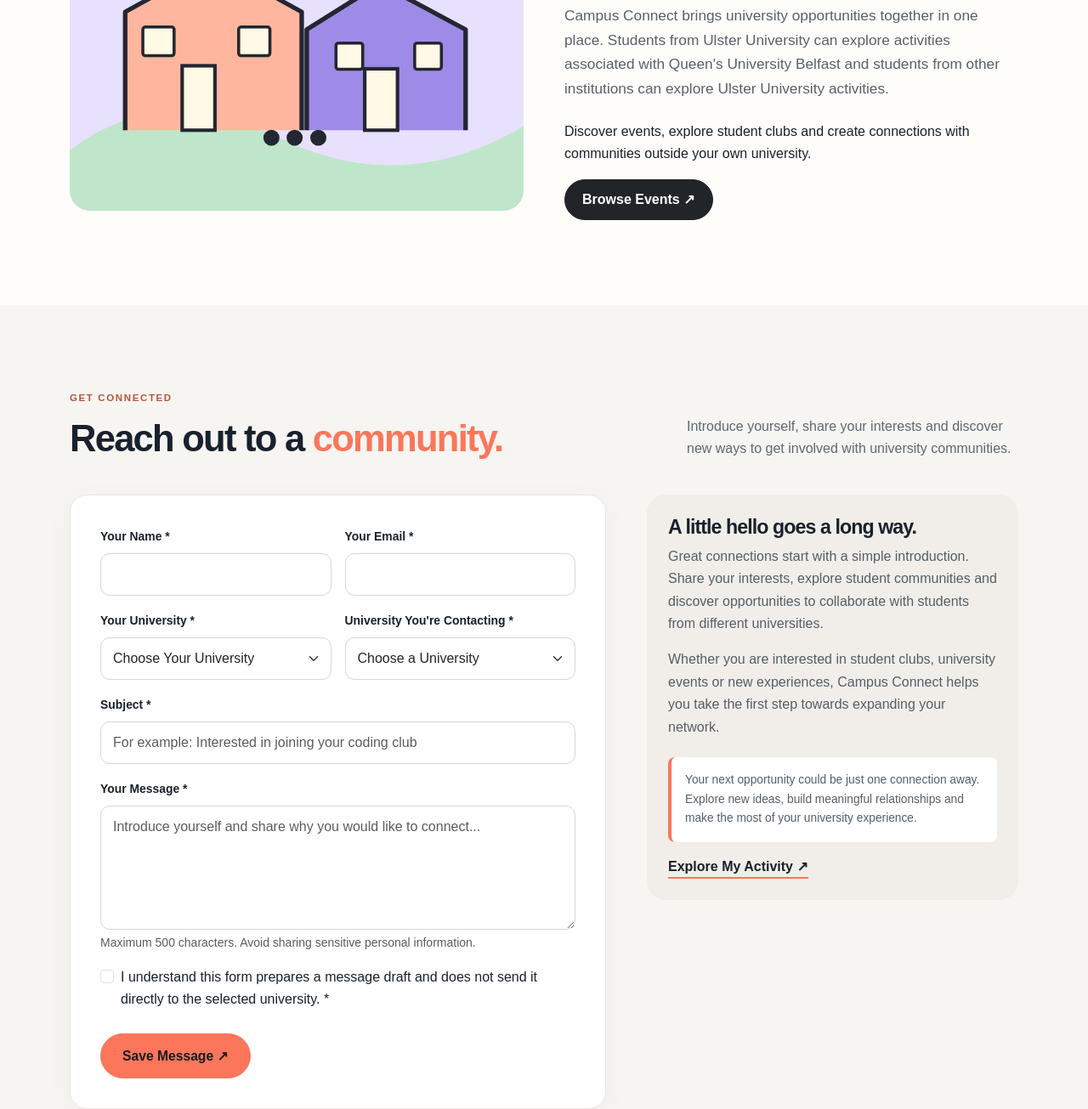
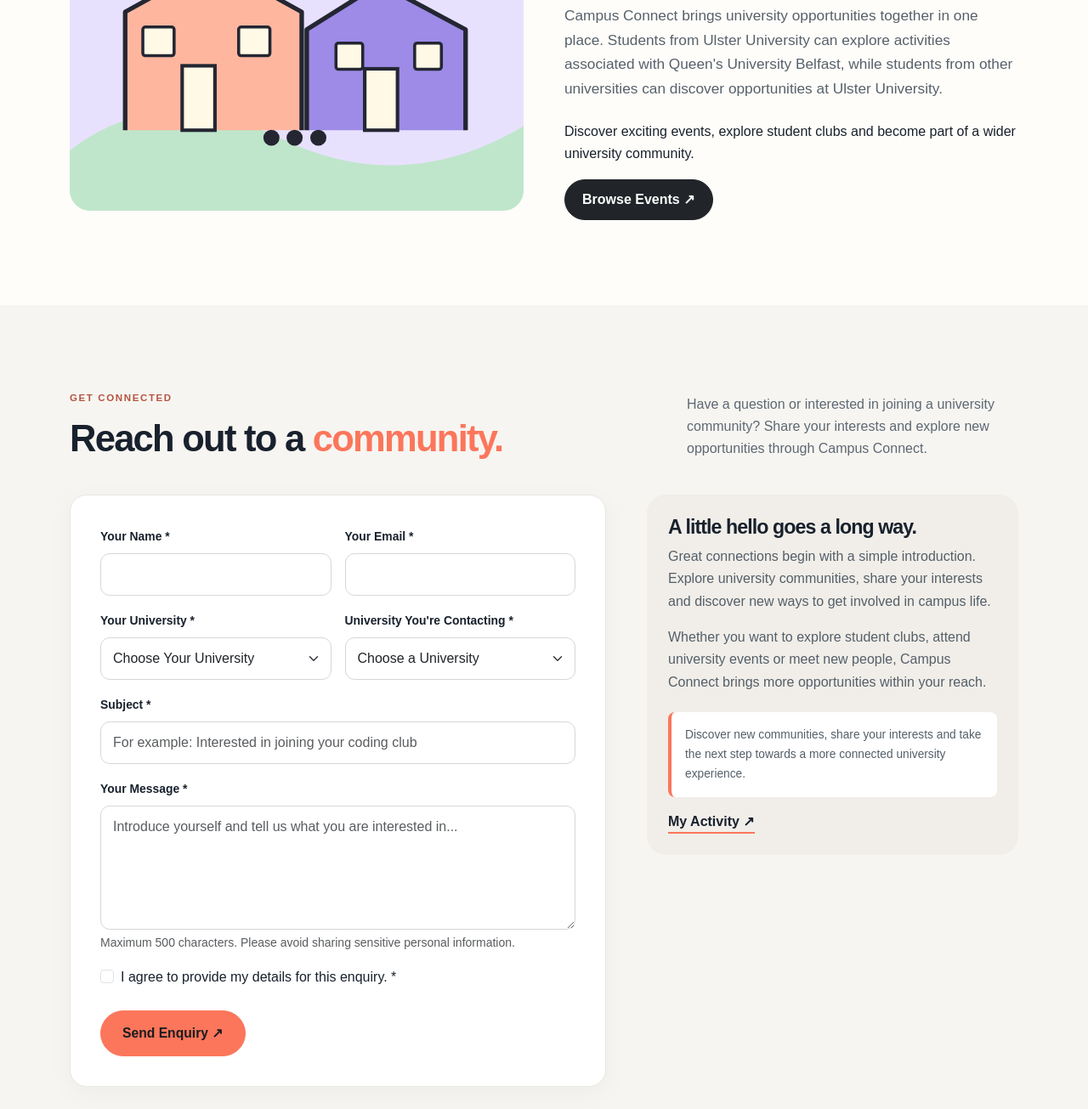
Before and after one commit to prashantsapk/javascript_cw2_project, a plain HTML site: page connect.html in a window 1280 px wide. Shown: the part 730-2035 px from the top of the page at 85% size. Drawn offline with nearby package versions, Linux system fonts and the light colour scheme.

Commit message:
button fix at connect.html

```diff
--- a/connect.html
+++ b/connect.html
@@ -21,13 +21,14 @@
 
     <!-- JavaScript -->
     <script src="js/script.js" defer></script>
+
 </head>
 
 <body data-page="connect">
 
     <a class="skip-link" href="#main">Skip to main content</a>
 
-    <!-- Navigation -->
+    <!-- Navigation Bar -->
     <header class="site-header">
 
         <nav class="navbar navbar-expand-lg" aria-label="Main navigation">
@@ -47,7 +48,9 @@
 
                     <a class="nav-link" href="clubs.html">Clubs</a>
 
-                    <a class="nav-link active" href="connect.html" aria-current="page">Connect</a>
+                    <a class="nav-link active" href="connect.html" aria-current="page">
+                        Connect
+                    </a>
 
                     <a class="nav-link" href="dashboard.html">My Activity</a>
 
@@ -64,6 +67,7 @@
 
     </header>
 
+    <!-- Main Content -->
     <main id="main">
 
         <!-- Hero Section -->
@@ -82,8 +86,8 @@
 
                 <p>
                     Discover opportunities beyond your university,
-                    explore different student communities and
-                    connect across campuses.
+                    explore student communities and build meaningful
+                    connections across different campuses.
                 </p>
 
             </div>
@@ -110,7 +114,7 @@
                     <div class="col-lg-6">
 
                         <p class="kicker">
-                            HOW CROSS-CAMPUS WORKS
+                            EXPLORE MORE OPPORTUNITIES
                         </p>
 
                         <h2>
@@ -121,15 +125,15 @@
                             Campus Connect brings university opportunities
                             together in one place. Students from Ulster
                             University can explore activities associated
-                            with Queen's University Belfast and students
-                            from other institutions can explore
-                            Ulster University activities.
+                            with Queen's University Belfast, while students
+                            from other universities can discover
+                            opportunities at Ulster University.
                         </p>
 
                         <p>
-                            Discover events, explore student clubs and
-                            create connections with communities outside
-                            your own university.
+                            Discover exciting events, explore student
+                            clubs and become part of a wider university
+                            community.
                         </p>
 
                         <a class="btn btn-dark" href="events.html">
@@ -164,9 +168,10 @@
                     </div>
 
                     <p>
-                        Introduce yourself, share your interests
-                        and discover new ways to get involved
-                        with university communities.
+                        Have a question or interested in joining
+                        a university community? Share your interests
+                        and explore new opportunities through
+                        Campus Connect.
                     </p>
 
                 </div>
@@ -182,7 +187,7 @@
 
                                 <div class="row g-3">
 
-                                    <!-- Name -->
+                                    <!-- Full Name -->
                                     <div class="col-md-6">
 
                                         <label for="contactName" class="form-label">
@@ -199,7 +204,7 @@
                                         >
 
                                         <div class="invalid-feedback">
-                                            Enter your name.
+                                            Please enter your full name.
                                         </div>
 
                                     </div>
@@ -221,7 +226,7 @@
                                         >
 
                                         <div class="invalid-feedback">
-                                            Enter a valid email address.
+                                            Please enter a valid email address.
                                         </div>
 
                                     </div>
@@ -243,18 +248,26 @@
                                                 Choose Your University
                                             </option>
 
-                                            <option>Ulster University</option>
+                                            <option>
+                                                Ulster University
+                                            </option>
 
-                                            <option>Queen's University Belfast</option>
+                                            <option>
+                                                Queen's University Belfast
+                                            </option>
 
-                                            <option>Belfast Metropolitan College</option>
+                                            <option>
+                                                Belfast Metropolitan College
+                                            </option>
 
-                                            <option>Other university</option>
+                                            <option>
+                                                Other university
+                                            </option>
 
                                         </select>
 
                                         <div class="invalid-feedback">
-                                            Choose your university.
+                                            Please select your university.
                                         </div>
 
                                     </div>
@@ -276,16 +289,22 @@
                                                 Choose a University
                                             </option>
 
-                                            <option>Ulster University</option>
+                                            <option>
+                                                Ulster University
+                                            </option>
 
-                                            <option>Queen's University Belfast</option>
+                                            <option>
+                                                Queen's University Belfast
+                                            </option>
 
-                                            <option>Belfast Metropolitan College</option>
+                                            <option>
+                                                Belfast Metropolitan College
+                                            </option>
 
                                         </select>
 
                                         <div class="invalid-feedback">
-                                            Choose a destination university.
+                                            Please select a university.
                                         </div>
 
                                     </div>
@@ -324,17 +343,17 @@
                                             class="form-control"
                                             maxlength="500"
                                             rows="5"
-                                            placeholder="Introduce yourself and share why you would like to connect..."
+                                            placeholder="Introduce yourself and tell us what you are interested in..."
                                             required
                                         ></textarea>
 
                                         <div class="invalid-feedback">
-                                            Write a message (at least 10 characters).
+                                            Please write a message of at least 10 characters.
                                         </div>
 
                                         <div class="form-text">
                                             Maximum 500 characters.
-                                            Avoid sharing sensitive personal information.
+                                            Please avoid sharing sensitive personal information.
                                         </div>
 
                                     </div>
@@ -352,9 +371,7 @@
                                             >
 
                                             <label for="contactConsent" class="form-check-label">
-                                                I understand this form prepares a message
-                                                draft and does not send it directly
-                                                to the selected university. *
+                                                I agree to provide my details for this enquiry. *
                                             </label>
 
                                             <div class="invalid-feedback">
@@ -367,7 +384,7 @@
 
                                 </div>
 
-                                <!-- Feedback -->
+                                <!-- Success and Error Message -->
                                 <div
                                     id="contactAlert"
                                     class="alert d-none mt-4"
@@ -380,7 +397,7 @@
                                     class="btn btn-accent btn-lg mt-4"
                                     type="submit"
                                 >
-                                    Save Message ↗
+                                    Send Enquiry ↗
                                 </button>
 
                             </form>
@@ -399,29 +416,27 @@
                             </h3>
 
                             <p>
-                                Great connections start with a simple
-                                introduction. Share your interests,
-                                explore student communities and discover
-                                opportunities to collaborate with
-                                students from different universities.
+                                Great connections begin with a simple
+                                introduction. Explore university communities,
+                                share your interests and discover new ways
+                                to get involved in campus life.
                             </p>
 
                             <p>
-                                Whether you are interested in student clubs,
-                                university events or new experiences,
-                                Campus Connect helps you take the first
-                                step towards expanding your network.
+                                Whether you want to explore student clubs,
+                                attend university events or meet new people,
+                                Campus Connect brings more opportunities
+                                within your reach.
                             </p>
 
                             <p class="note-box">
-                                Your next opportunity could be just
-                                one connection away. Explore new ideas,
-                                build meaningful relationships and
-                                make the most of your university experience.
+                                Discover new communities, share your
+                                interests and take the next step towards
+                                a more connected university experience.
                             </p>
 
                             <a class="text-arrow" href="dashboard.html">
-                                Explore My Activity ↗
+                                My Activity ↗
                             </a>
 
                         </div>
@@ -443,11 +458,14 @@
 
             <div class="row g-4 align-items-start">
 
+                <!-- Brand -->
                 <div class="col-lg-5">
 
                     <a class="brand footer-brand" href="index.html">
+
                         <span class="brand-mark" aria-hidden="true">✳</span>
                         campus<span>connect</span><span class="brand-dot">.</span>
+
                     </a>
 
                     <p class="footer-copy mt-3">
@@ -459,6 +477,7 @@
 
                 </div>
 
+                <!-- Explore Links -->
                 <div class="col-6 col-lg-3">
 
                     <h3 class="footer-heading">
@@ -466,19 +485,27 @@
                     </h3>
 
                     <a href="events.html">Events</a>
+
                     <a href="clubs.html">Clubs</a>
+
                     <a href="connect.html">Cross-campus</a>
 
                 </div>
 
+                <!-- Your Space -->
                 <div class="col-6 col-lg-4">
 
                     <h3 class="footer-heading">
                         Your Space
                     </h3>
 
-                    <a href="register.html">Join an Activity</a>
-                    <a href="dashboard.html">My Activity</a>
+                    <a href="register.html">
+                        Join an Activity
+                    </a>
+
+                    <a href="dashboard.html">
+                        My Activity
+                    </a>
 
                     <p class="small footer-note">
                         Campus Connect is an independent platform
@@ -490,6 +517,7 @@
 
             </div>
 
+            <!-- Footer Bottom -->
             <div class="footer-bottom">
 
                 <span>
```
